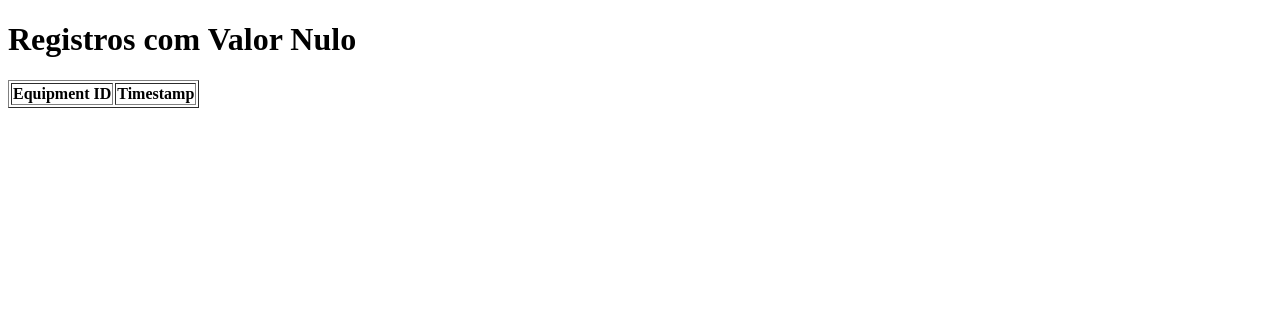
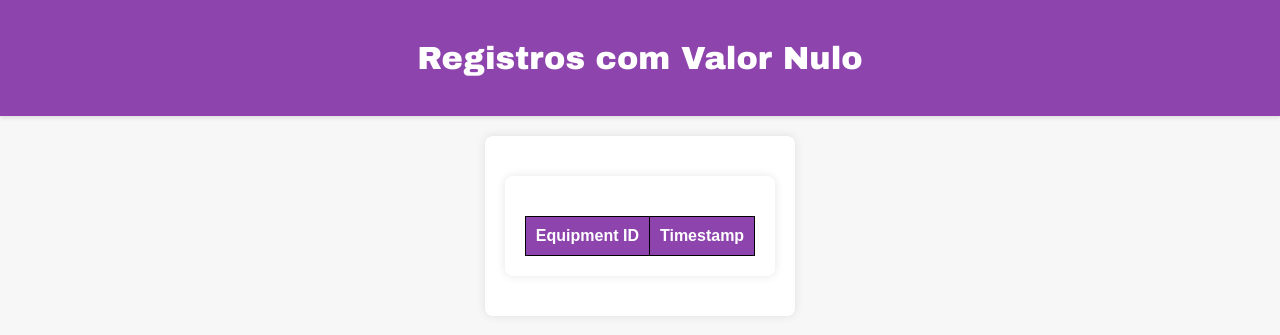
Before and after one commit to Lucas-serejo/SensorDataAPI, a Flask app: page /search_values in a window 1280 px wide. Shown: the top 335 px of the page. Run offline with Flask 3, Linux system fonts and the light colour scheme; data that the repository does not hold is empty.

Commit message:
REFACTOR
Front da página que exibe os valores nulos foi melhorado.

```diff
--- /dev/null
+++ b/app/static/styleSearch_values.css
@@ -0,0 +1,51 @@
+body {
+    font-family: 'Arial', sans-serif;
+    margin: 0;
+    padding: 0;
+    background-color: #f0f0f088;
+    display: flex;
+    flex-direction: column;
+    overflow-y: scroll;
+    scroll-behavior: smooth;
+}
+
+header {
+    background-color: #8e44ad;
+    color: white;
+    padding: 20px;
+    text-align: center;
+    box-shadow: 0 2px 4px rgba(0,0,0,0.1);
+    position: relative;
+}
+
+.container {
+    max-width: 800px;
+    margin: 20px auto;
+    background: white;
+    padding: 20px;
+    border-radius: 8px;
+    box-shadow: 0 0 10px rgba(0, 0, 0, 0.1);
+}
+
+h1 {
+    color: white;
+    margin-bottom: 20px;
+    font-family: 'Arial Black', sans-serif;
+}
+
+table {
+    width: 100%; /* Largura da tabela */
+    border-collapse: collapse; /* Colapso das bordas das células */
+    margin-top: 20px; /* Espaçamento superior da tabela */
+}
+
+table, th, td {
+    border: 1px solid black; /* Estilo das bordas */
+    padding: 10px; /* Preenchimento interno das células */
+    text-align: center; /* Centraliza o texto nas células */
+}
+
+th {
+    background-color: #8e44ad; /* Cor de fundo roxa para cabeçalho */
+    color: white; /* Cor do texto no cabeçalho */
+}
--- a/app/templates/search_values.html
+++ b/app/templates/search_values.html
@@ -2,9 +2,18 @@
 <html>
 <head>
     <title>Registros com Valor Nulo</title>
+    <link rel="stylesheet" href="/static/styleSearch_values.css">
 </head>
 <body>
+    <header>
         <h1>Registros com Valor Nulo</h1>
+    </header>
+    <div class="container">
+</head>
+
+
+<body>
+    <div class="container">
         <table border="1">
             <tr>
                 <th>Equipment ID</th>
@@ -17,5 +26,7 @@
             </tr>
             {% endfor %}
         </table>
+    </div>
+
 </body>
 </html>
```
Lines whose indentation alone changed are shown as unchanged.
